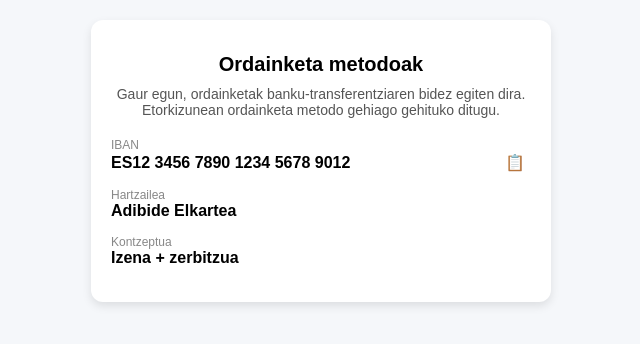
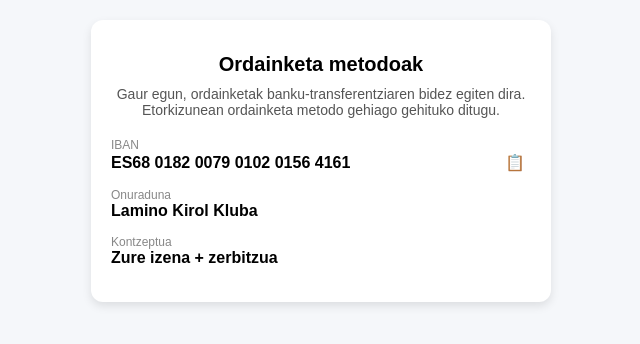
Before and after one commit to eukenial-blip/Ordainketa, a plain HTML site: page index.html in a window 1280 px wide. Shown: the whole page, without its empty margins (319-959 px from the left). Drawn offline with Linux system fonts and the light colour scheme.

Commit message:
Update index.html

```diff
--- a/index.html
+++ b/index.html
@@ -91,27 +91,27 @@ h1 {
   <div class="dato">
     <div class="label">IBAN</div>
     <div class="valor">
-      <span id="iban">ES12 3456 7890 1234 5678 9012</span>
+      <span id="iban">ES68 0182 0079 0102 0156 4161</span>
       <button class="copy-btn" onclick="kopiatuIBAN()">📋</button>
     </div>
   </div>
 
   <div class="dato">
-    <div class="label">Hartzailea</div>
+    <div class="label">Onuraduna</div>
     <div class="valor">
-      Adibide Elkartea
+      Lamino Kirol Kluba
     </div>
   </div>
 
   <div class="dato">
     <div class="label">Kontzeptua</div>
     <div class="valor">
-      Izena + zerbitzua
+      Zure izena + zerbitzua
     </div>
   </div>
 
   <div class="mensaje" id="mensaje">
-    ✔ Kopiatuta
+    ✔ Zenbakia arbelean kopiatu da
   </div>
 </div>
 
```
